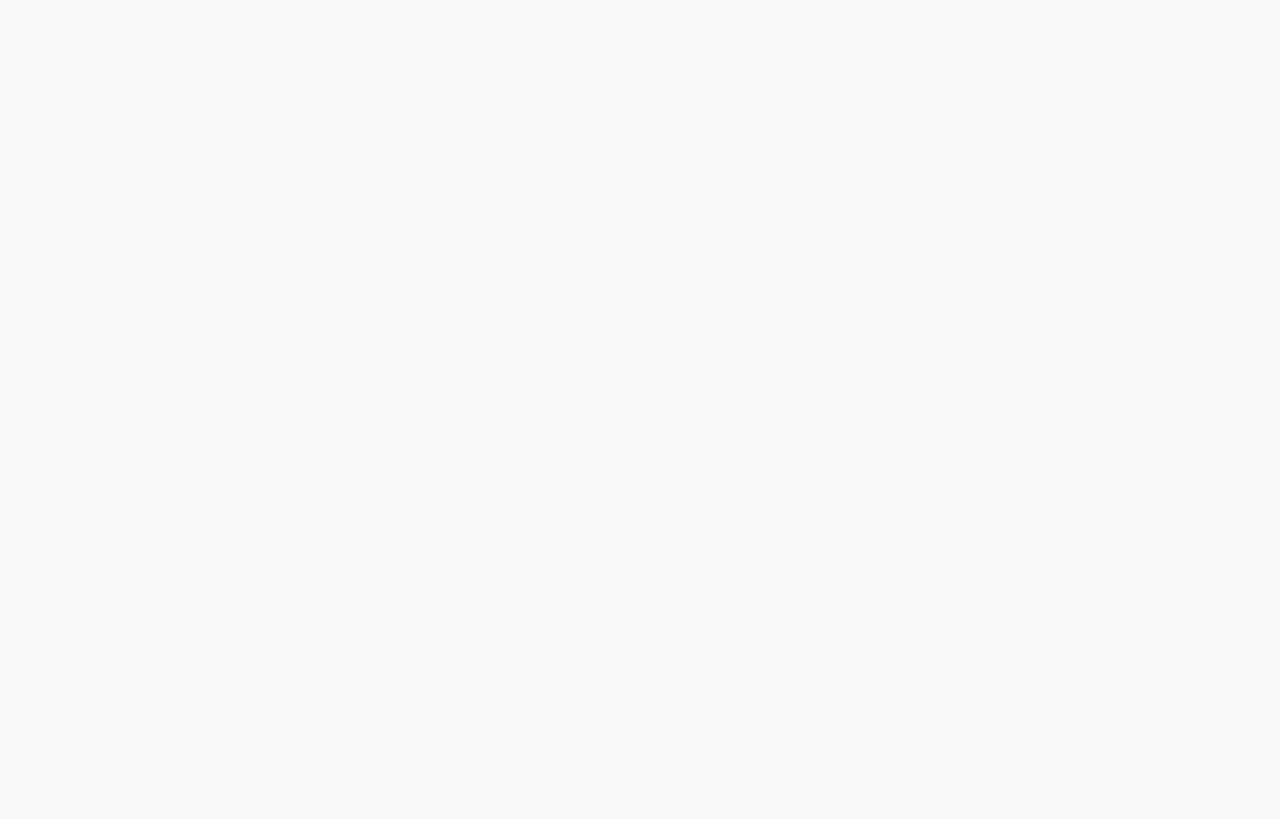
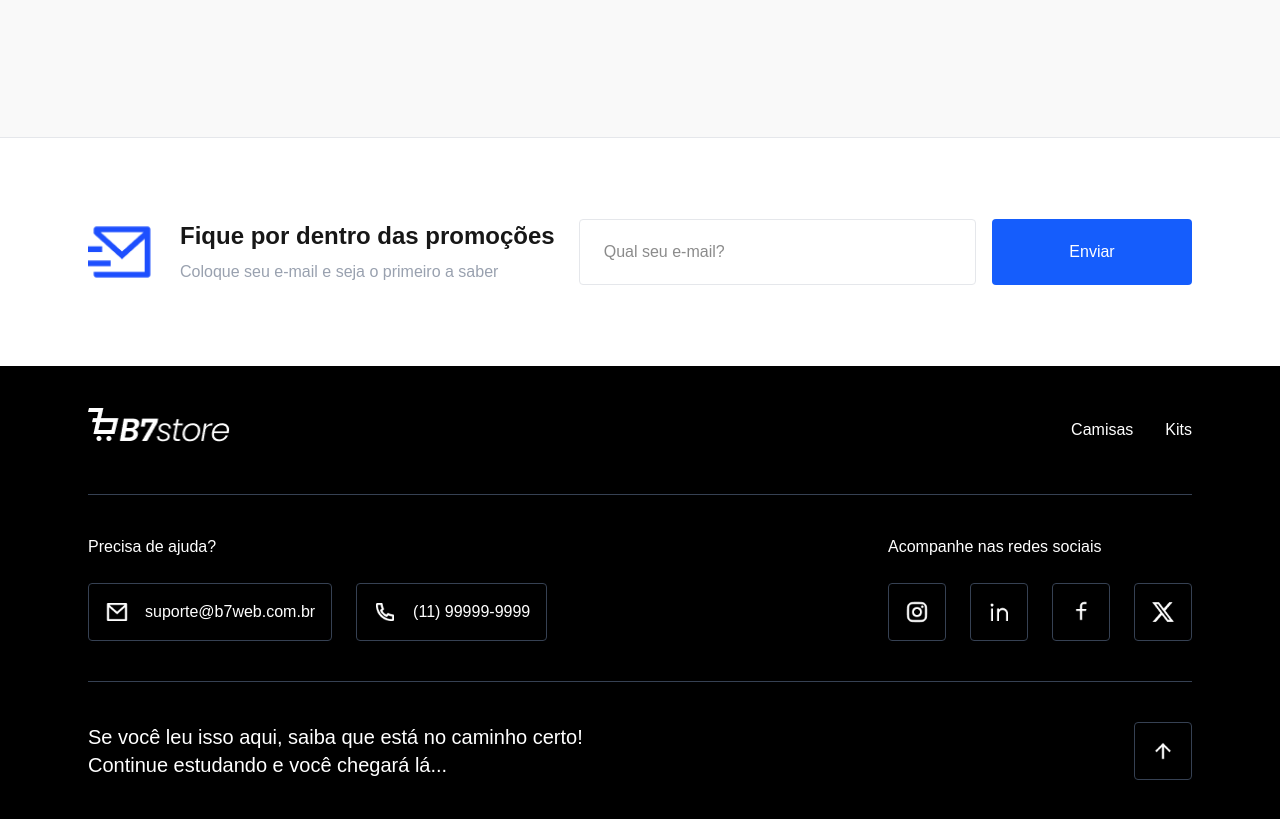
Before and after one commit to 2011Alexandrealvarenga/b7store, a Next.js app: page / in a window 1280 px wide. Shown: the part 2140-2959 px from the top of the page. Before the commit the page ends 2277 px from the top, so only its background shows below. Built offline with nearby package versions, Linux system fonts and the light colour scheme.

Commit message:
footer section

```diff
--- /dev/null
+++ b/src/app/(site)/footer-button.tsx
@@ -0,0 +1,25 @@
+import Image from "next/image";
+import Link from "next/link";
+
+type Props = {
+    href: string;
+    icon: string;
+    label?: string;
+}
+export const FooterButton = ({ href, icon, label }: Props) => {
+    return (
+        <Link href={href}>
+            <div className="flex items-center gap-4 border border-gray-700 rounded-sm p-4 hover:bg-gray-900">
+                <Image
+                    src={icon}
+                    alt=""
+                    width={24}
+                    height={24}
+                />
+                {label &&
+                    <div className="flex-1">{label}</div>
+                }
+            </div>
+        </Link>
+    );
+}
--- /dev/null
+++ b/src/app/(site)/footer.tsx
@@ -0,0 +1,110 @@
+import Image from "next/image";
+import Link from "next/link";
+import { MenuItem } from "types/menu-item";
+import { FooterButton } from "./footer-button";
+
+export const Footer = () => {
+    const menu: MenuItem[] = [
+        { label: 'Camisas', href: '/categories/camisas' },
+        { label: 'Kits', href: '/categories/kits' }
+    ];
+    return (
+        <footer>
+            <div className="bg-white border-t border-gray-200 px-6 py-14">
+                <div className="w-full max-w-6xl mx-auto p-6 flex flex-col md:flex-row items-center gap-6">
+                    <Image
+                        src={'/assets/ui/mail-send-line.png'}
+                        alt=""
+                        width={68}
+                        height={68}
+                    />
+                    <div className="text-center md:text-left">
+                        <h3 className="font-bold text-2xl mb-6 md:mb-2">Fique por dentro das promoções</h3>
+                        <p className="text-gray-400">Coloque seu e-mail e seja o primeiro a saber</p>
+                    </div>
+                    <form method="POST" className="w-full flex-1 flex flex-col gap-4 md:flex-row">
+                        <input
+                            type="text"
+                            className="flex-1 border border-gray-200 rounded-sm px-6 py-5 outline-0"
+                            placeholder="Qual seu e-mail?"
+                        />
+                        <input
+                            type="submit"
+                            value="Enviar"
+                            className="w-full md:w-50 px-6 py-5 bg-blue-600 text-white border-0 rounded-sm"
+                        />
+                    </form>
+                </div>
+            </div>
+            <div className="bg-black text-white">
+                <div className="w-full max-w-6xl mx-auto px-6">
+                    <div className="flex flex-col md:flex-row justify-between items-center gap-6 py-16 md:py-10 border-b border-gray-700">
+                        <Link href="/">
+                            <Image
+                                src={'/assets/ui/logo-white.png'}
+                                alt="B7Store"
+                                width={143}
+                                height={48}
+                            />
+                        </Link>
+                        <ul className="flex flex-col md:flex-row gap-8 items-center">
+                            {menu.map((item, index) => (
+                                <li key={index}><Link href={item.href}>{item.label}</Link></li>
+                            ))}
+                        </ul>
+                    </div>
+                    <div className="flex flex-col md:flex-row gap-6 py-16 md:py-10 border-b border-gray-700">
+                        <div className="flex-1">
+                            <h4 className="mb-6 text-center md:text-left">Precisa de ajuda?</h4>
+                            <div className="flex flex-col md:flex-row gap-6">
+                                <FooterButton
+                                    href="mailto:suporte@b7web.com.br"
+                                    icon="/assets/ui/mail-line.png"
+                                    label="suporte@b7web.com.br"
+                                />
+                                <FooterButton
+                                    href=""
+                                    icon="/assets/ui/phone-line.png"
+                                    label="(11) 99999-9999"
+                                />
+                            </div>
+                        </div>
+                        <div className="">
+                            <h4 className="mb-6 text-center md:text-left">Acompanhe nas redes sociais</h4>
+                            <div className="flex flex-row justify-between gap-6">
+                                <FooterButton
+                                    href=""
+                                    icon="/assets/ui/instagram-line.png"
+                                />
+                                <FooterButton
+                                    href=""
+                                    icon="/assets/ui/linkedin-line.png"
+                                />
+                                <FooterButton
+                                    href=""
+                                    icon="/assets/ui/facebook-line.png"
+                                />
+                                <FooterButton
+                                    href=""
+                                    icon="/assets/ui/twitter-x-fill.png"
+                                />
+                            </div>
+                        </div>
+                    </div>
+                    <div className="flex flex-col md:flex-row gap-14 justify-between items-center py-16 md:py-10">
+                        <div className="text-xl text-center md:text-left">
+                            Se você leu isso aqui, saiba que está no caminho certo!<br />
+                            Continue estudando e você chegará lá...
+                        </div>
+                        <div className="flex justify-center">
+                            <FooterButton
+                                href="/"
+                                icon="/assets/ui/arrow-up-line.png"
+                            />
+                        </div>
+                    </div>
+                </div>
+            </div>
+        </footer>
+    );
+}
--- a/src/app/(site)/layout.tsx
+++ b/src/app/(site)/layout.tsx
@@ -1,4 +1,5 @@
 import { Header } from "components/layout/header";
+import { Footer } from "./footer";
 export default function SiteLayout({
   children,
 }: Readonly<{
@@ -6,11 +7,12 @@ export default function SiteLayout({
 }>) {
   return (
    <div>
-    <Header/>
+      <Header/>
       <main className="w-full max-w-6xl mx-auto p-6">
 
         {children}
       </main>
+      <Footer/>
    </div>
 
   );
--- /dev/null
+++ b/src/types/menu-item.ts
@@ -0,0 +1,4 @@
+export type MenuItem ={
+  label: string;
+  href: string;
+}
```
